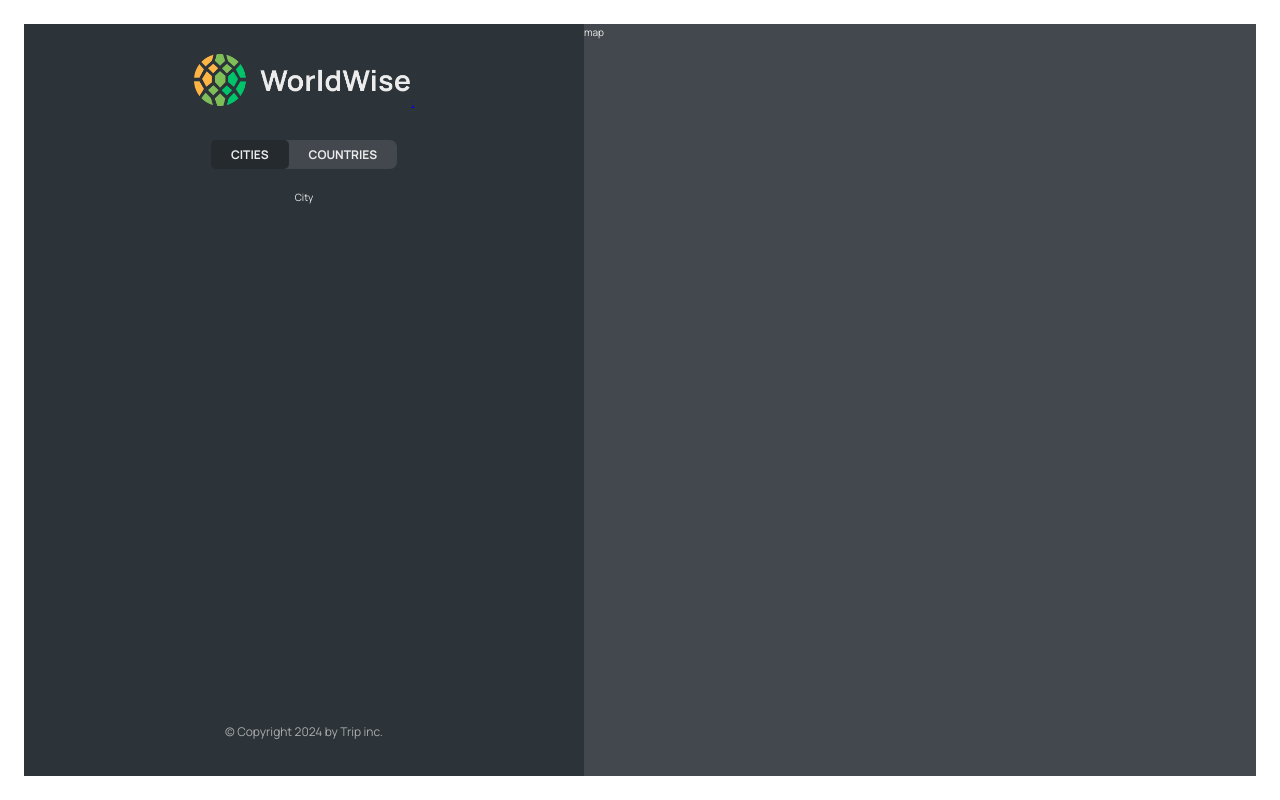
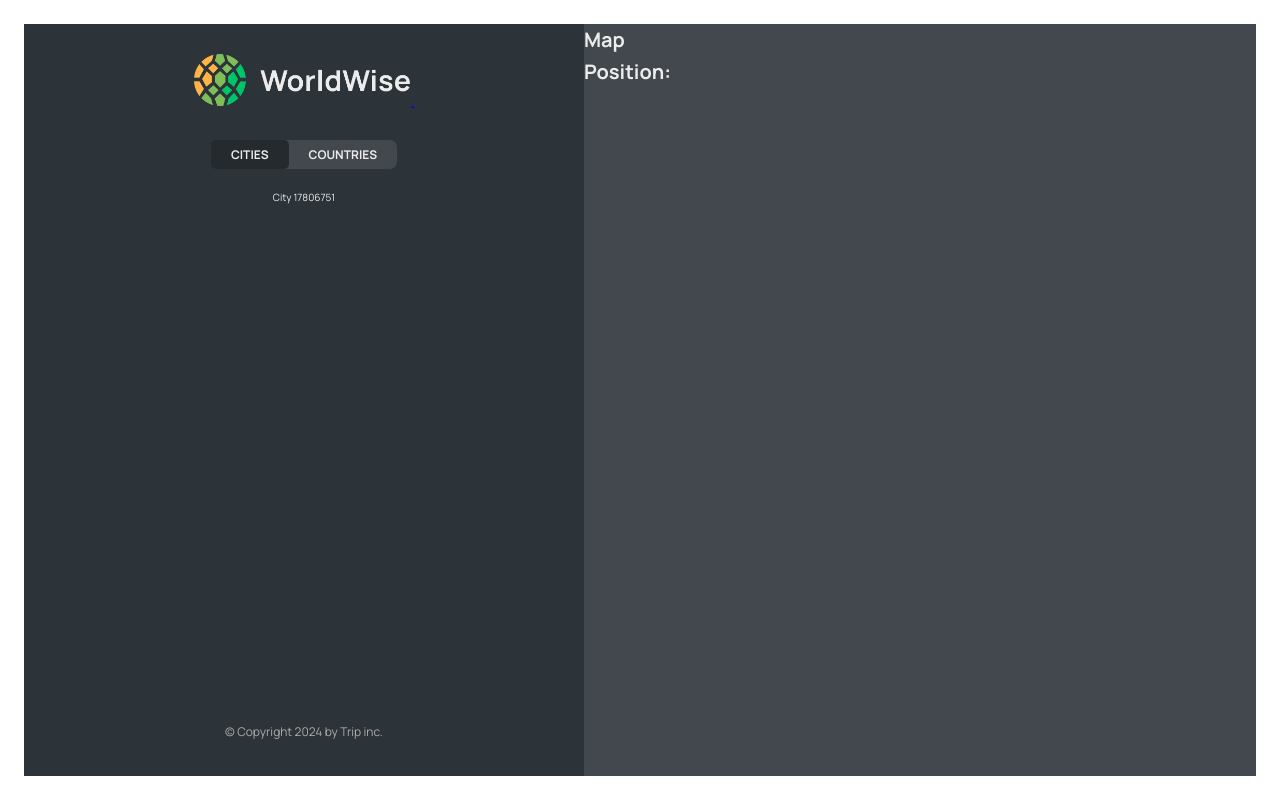
Before and after one commit to krismwas/top-trips, a React (Vite) app: page /app/cities/17806751 in a window 1280 px wide. Built offline with nearby package versions, Linux system fonts and the light colour scheme; data requests are answered from the project's data file.

Commit message:
use navigate

```diff
--- a/src/App.jsx
+++ b/src/App.jsx
@@ -10,6 +10,7 @@
 import CityList from "./components/CityList";
 import CountryList from "./components/CountryList";
 import City from "./components/City";
+import Form from "./components/Form";
 
 const BASE_URL = `http://localhost:8000`;
 
@@ -55,7 +56,7 @@
             path="countries"
             element={<CountryList cities={cities} isLoading={isLoading} />}
           />
-          <Route path="form" element={<p>form</p>} />
+          <Route path="form" element={<Form />} />
         </Route>
         <Route path="*" element={<PageNotFound />} />
       </Routes>
--- a/src/components/City.jsx
+++ b/src/components/City.jsx
@@ -1,6 +1,9 @@
+import { useParams } from "react-router-dom";
 import styles from "./City.module.css";
 
 function City() {
+  const { id } = useParams();
+
   // TEMP DATA
   //   const currentCity = {
   //     cityName: "Lisbon",
@@ -40,7 +43,7 @@
   //       <div></div>
   //     </div>
   //   );
-  return <p>City</p>;
+  return <p>City {id}</p>;
 }
 
 export default City;
--- a/src/components/CityItem.jsx
+++ b/src/components/CityItem.jsx
@@ -9,11 +9,15 @@
   }).format(new Date(date));
 
 function CityItem({ city }) {
-  const { cityName, emoji, date, id } = city;
+  const { cityName, emoji, date, id, position } = city;
+  console.log(position);
 
   return (
     <li>
-      <Link className={styles.cityItem} to={`${id}`}>
+      <Link
+        className={styles.cityItem}
+        to={`${id}?lat=${position.lat}&lng=${position.lng}`}
+      >
         <span className={styles.emoji}>{emoji}</span>
         <h3 className={styles.name}>{cityName}</h3>
         <time className={styles.date}>({formatDate(date)})</time>
--- a/src/components/Map.jsx
+++ b/src/components/Map.jsx
@@ -1,7 +1,19 @@
+import { useNavigate, useSearchParams } from "react-router-dom";
 import styles from "./Map.module.css";
 
 function Map() {
-  return <div className={styles.mapContainer}>map</div>;
+  const navigate = useNavigate();
+  const [searchParams, setSearchParams] = useSearchParams();
+  const lat = searchParams.get("lat");
+  const lng = searchParams.get("lng");
+  return (
+    <div className={styles.mapContainer} onClick={() => navigate("form")}>
+      <h1>Map</h1>
+      <h1>
+        Position: {lat} {lng}
+      </h1>
+    </div>
+  );
 }
 
 export default Map;
```
